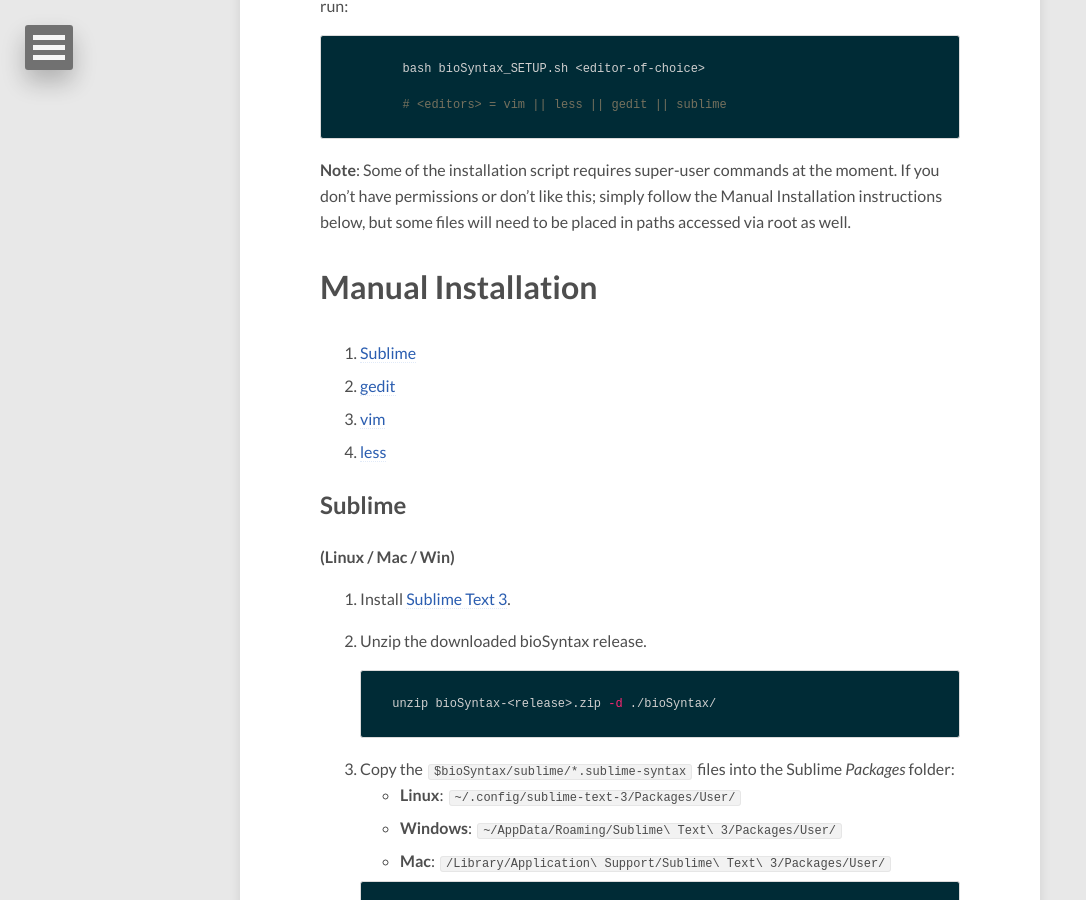
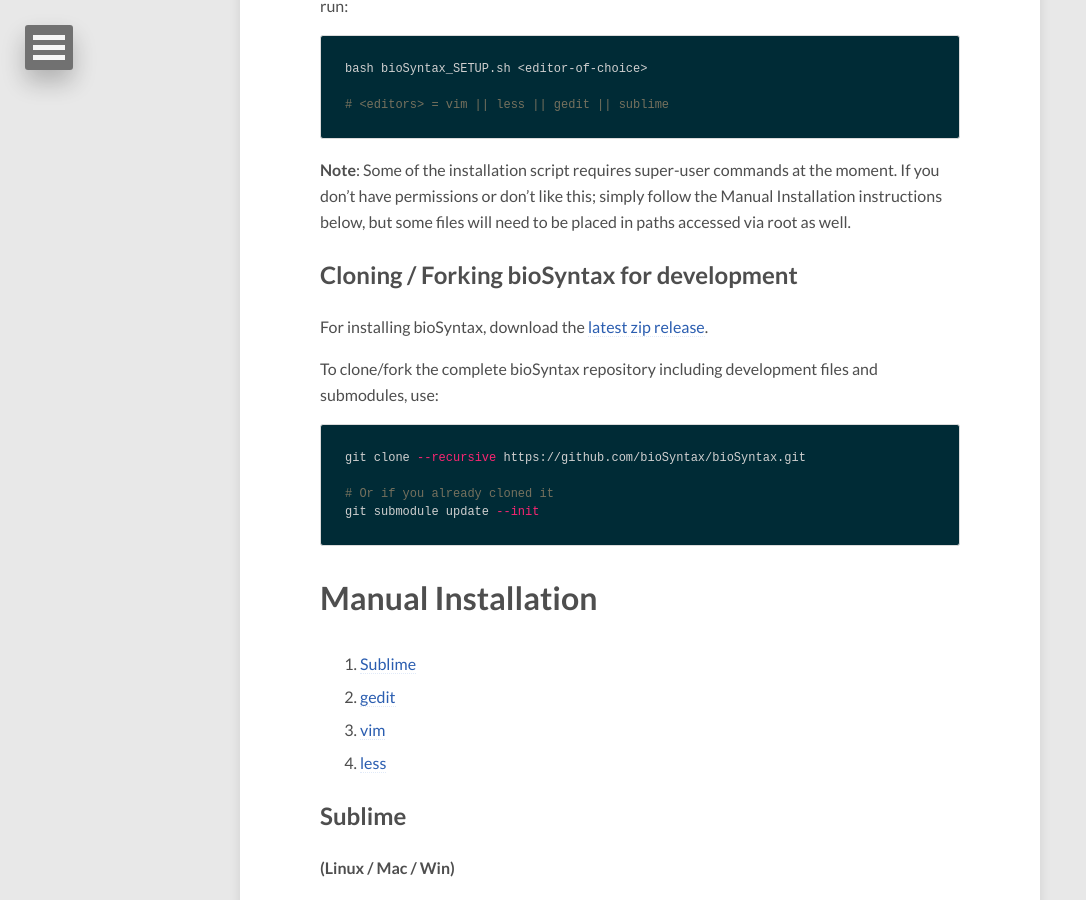
Before and after one commit to bioSyntax/bioSyntax-site, a Jekyll site: the page built from install.md, in a window 1280 px wide and 900 px high, scrolled down 717 px. Shown: the whole window, without its empty margins (0-1086 px from the left). Built offline with Jekyll 4.4.1, drawn with Linux system fonts in a browser that asks for light colours; nearby versions of some CDN libraries.

Commit message:
Added clone/submodule commands to install page

````diff
--- a/install.md
+++ b/install.md
@@ -13,14 +13,29 @@
 bioSyntax comes with a handy installation script. Simply download the latest release and run:
 
 ```
-	bash bioSyntax_SETUP.sh <editor-of-choice>
+bash bioSyntax_SETUP.sh <editor-of-choice>
 
-	# <editors> = vim || less || gedit || sublime
+# <editors> = vim || less || gedit || sublime
 ```
 {: .language-bash}
 
 
 **Note**: Some of the installation script requires super-user commands at the moment. If you don't have permissions or don't like this; simply follow the Manual Installation instructions below, but some files will need to be placed in paths accessed via root as well.
+
+## Cloning / Forking bioSyntax for development
+
+For installing bioSyntax, download the [latest zip release]({{ site.owner.release }}).
+
+To clone/fork the complete bioSyntax repository including development files and submodules, use:
+
+```
+git clone --recursive https://github.com/bioSyntax/bioSyntax.git
+
+# Or if you already cloned it
+git submodule update --init
+```
+{: .language-bash}
+
 
 # Manual Installation
 
````
